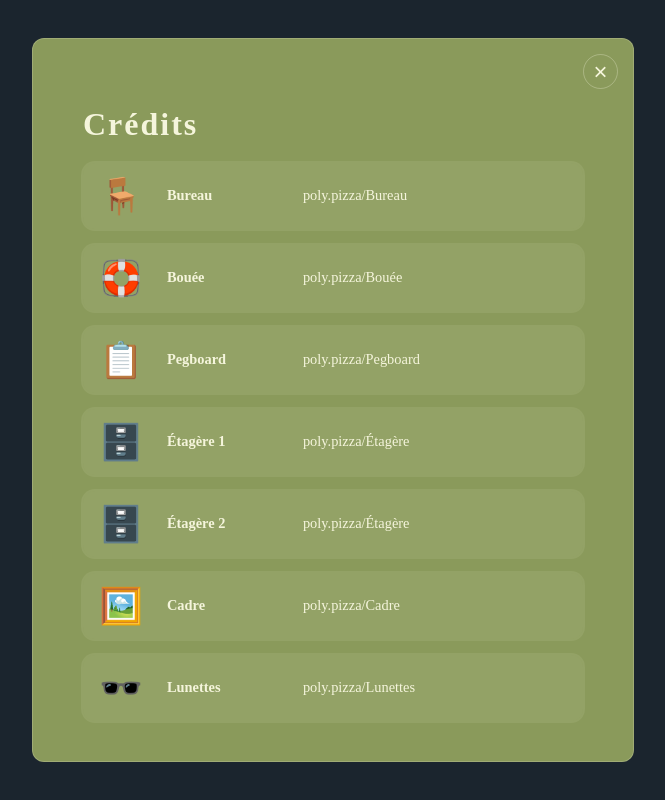
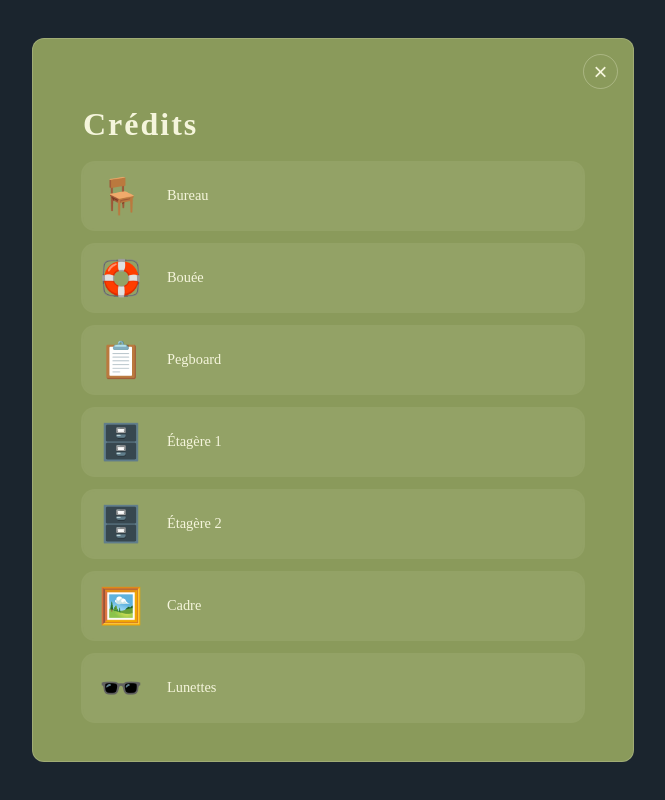
Before and after one commit to FantonArthur/Portfolio_Arthur, a website built with Vite: page index.html in a window 1280 px wide. Both pictures are taken after a click on the element "Crédits". Shown: the whole page, without its empty margins (307-972 px from the left). Built offline with nearby package versions, Linux system fonts and the light colour scheme; files whose address does not match are found by name.

Commit message:
presque fini

```diff
--- a/index.html
+++ b/index.html
@@ -36,38 +36,31 @@
         <h2>Crédits</h2>
         <div class="contact-block">
           <span class="contact-icon">🪑</span>
-          <span class="contact-title">Bureau</span>
-          <span class="contact-value"><a href="https://poly.pizza/m/ISpMh81QGq" target="_blank">poly.pizza/Bureau</a></span>
+          <span class="contact-value"><a href="https://poly.pizza/m/ISpMh81QGq" target="_blank">Bureau</a></span>
         </div>
         <div class="contact-block">
           <span class="contact-icon">🛟</span>
-          <span class="contact-title">Bouée</span>
-          <span class="contact-value"><a href="https://poly.pizza/m/7n1vrlFN0GH" target="_blank">poly.pizza/Bouée</a></span>
+          <span class="contact-value"><a href="https://poly.pizza/m/7n1vrlFN0GH" target="_blank">Bouée</a></span>
         </div>
         <div class="contact-block">
           <span class="contact-icon">📋</span>
-          <span class="contact-title">Pegboard</span>
-          <span class="contact-value"><a href="https://poly.pizza/m/5Ql0Sdq6fmy" target="_blank">poly.pizza/Pegboard</a></span>
+          <span class="contact-value"><a href="https://poly.pizza/m/5Ql0Sdq6fmy" target="_blank">Pegboard</a></span>
         </div>
         <div class="contact-block">
           <span class="contact-icon">🗄️</span>
-          <span class="contact-title">Étagère 1</span>
-          <span class="contact-value"><a href="https://poly.pizza/m/420L7-5BrPw" target="_blank">poly.pizza/Étagère</a></span>
+          <span class="contact-value"><a href="https://poly.pizza/m/420L7-5BrPw" target="_blank">Étagère 1</a></span>
         </div>
         <div class="contact-block">
           <span class="contact-icon">🗄️</span>
-          <span class="contact-title">Étagère 2</span>
-          <span class="contact-value"><a href="https://poly.pizza/m/30Iealxb0p" target="_blank">poly.pizza/Étagère</a></span>
+          <span class="contact-value"><a href="https://poly.pizza/m/30Iealxb0p" target="_blank">Étagère 2</a></span>
         </div>
         <div class="contact-block">
           <span class="contact-icon">🖼️</span>
-          <span class="contact-title">Cadre</span>
-          <span class="contact-value"><a href="https://poly.pizza/m/30Iealxb0p" target="_blank">poly.pizza/Cadre</a></span>
+          <span class="contact-value"><a href="https://poly.pizza/m/30Iealxb0p" target="_blank">Cadre</a></span>
         </div>
         <div class="contact-block">
           <span class="contact-icon">🕶️</span>
-          <span class="contact-title">Lunettes</span>
-          <span class="contact-value"><a href="https://poly.pizza/m/j3xPyO1mvt" target="_blank">poly.pizza/Lunettes</a></span>
+          <span class="contact-value"><a href="https://poly.pizza/m/j3xPyO1mvt" target="_blank">Lunettes</a></span>
         </div>
       </div>
     </div>
--- a/src/main.js
+++ b/src/main.js
@@ -45,17 +45,17 @@ mtlLoaderBouee.load('./assets/obj/bouee.mtl', (materials) => {
     scene.add(object);
   });
 });
-// const mtlLoader = new MTLLoader();
-// mtlLoader.load('./assets/obj/test.mtl', (materials) => {
-//   materials.preload();
-//   const objLoader = new OBJLoader();
-//   objLoader.setMaterials(materials);
-//   objLoader.load('./assets/obj/test.obj', (object) => {
-//     object.position.set(0, -5, 0); // Ajuste la position si besoin
-//     object.scale.set(6, 6, 6);   // Ajuste la taille si besoin
-//     scene.add(object);
-//   });
-// });
+const mtlLoader = new MTLLoader();
+mtlLoader.load('./assets/obj/test.mtl', (materials) => {
+  materials.preload();
+  const objLoader = new OBJLoader();
+  objLoader.setMaterials(materials);
+  objLoader.load('./assets/obj/test.obj', (object) => {
+    object.position.set(0, -5, 0); // Ajuste la position si besoin
+    object.scale.set(6, 6, 6);   // Ajuste la taille si besoin
+    scene.add(object);
+  });
+});
 
 // Camera
 const camera = new THREE.PerspectiveCamera(75, window.innerWidth / window.innerHeight, 0.1, 1000);
--- a/src/style.scss
+++ b/src/style.scss
@@ -17,7 +17,7 @@
   margin-bottom: 16px;
   color: var(--creme);
   font-size: 0.9rem;
-  font-family: var(--inter-medium);
+  font-family: var(--inter-medium), 'sans-serif';
   box-shadow: 0 0 0 2px rgba(245,245,220,0.08);
 }
 
@@ -41,7 +41,7 @@
 
 .contact-value {
   font-size: 0.9rem;
-  font-family: var(--inter-medium);
+  font-family: var(--inter-medium), 'sans-serif';
   color: var(--creme);
   word-break: break-all;
 }
@@ -195,7 +195,7 @@ canvas {
   // text-shadow: 1px 1px 2px rgba(0, 0, 0, 0.8);
   margin: 15rem 0 0 0;
   text-align: center;
-  font-family: var(--inter-regular);
+  font-family: 'Inter Tight', 'sans-serif';
   background: rgba(0, 0, 0, 0.3);
   padding: 10px 20px;
   border-radius: 5px;
@@ -219,7 +219,7 @@ canvas {
 }
 
 .menu-btn {
-  font-family: var(--inter-medium);
+  font-family: 'Inter Tight', 'sans-serif';
   font-size: 1rem;
   color: var(--creme);
   cursor: pointer;
@@ -303,7 +303,7 @@ canvas {
   max-width: 500px;
   width: 90%;
   color: var(--creme);
-  font-family: var(--inter-light);
+  font-family: 'Inter Tight', 'sans-serif';
   z-index: 1;
 
   // Animation d'entrée depuis le bas gauche
@@ -313,7 +313,7 @@ canvas {
               opacity 0.4s ease;
 
   h2 {
-    font-family: var(--inter-medium);
+  font-family: 'Inter Tight', 'sans-serif';
     font-size: 2rem;
     margin-bottom: 20px;
   color: var(--creme);
```
